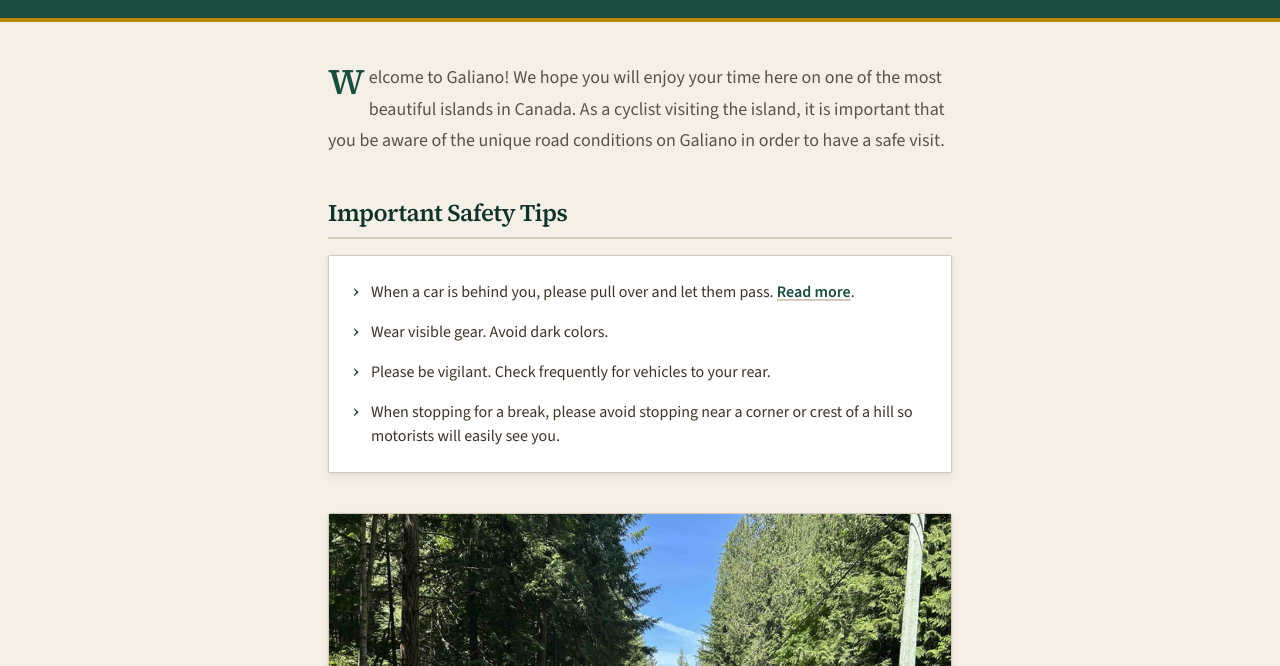
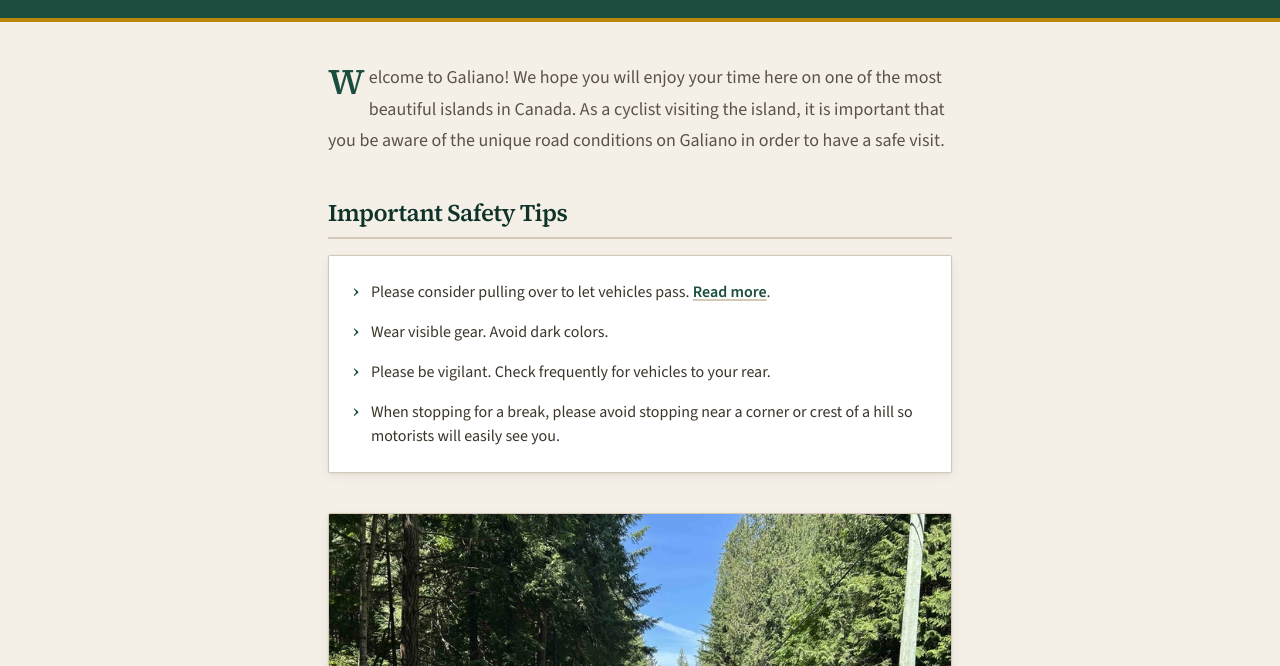
Before and after one commit to EricMorrisonDev/Galiano_Cycling_Safety, a website: page index.html in a window 1280 px wide. Shown: the part 134-800 px from the top of the page. Drawn offline with nearby package versions, Linux system fonts and the light colour scheme.

Commit message:
reworded first tip

```diff
--- a/index.html
+++ b/index.html
@@ -40,7 +40,7 @@
           <li class="park-tip">
             <span class="park-tip__marker" aria-hidden="true">›</span>
             <span>
-              When a car is behind you, please pull over and let them pass.
+              Please consider pulling over to let vehicles pass.
               <a href="#read-more" class="park-link">Read more</a>.
             </span>
           </li>
```
